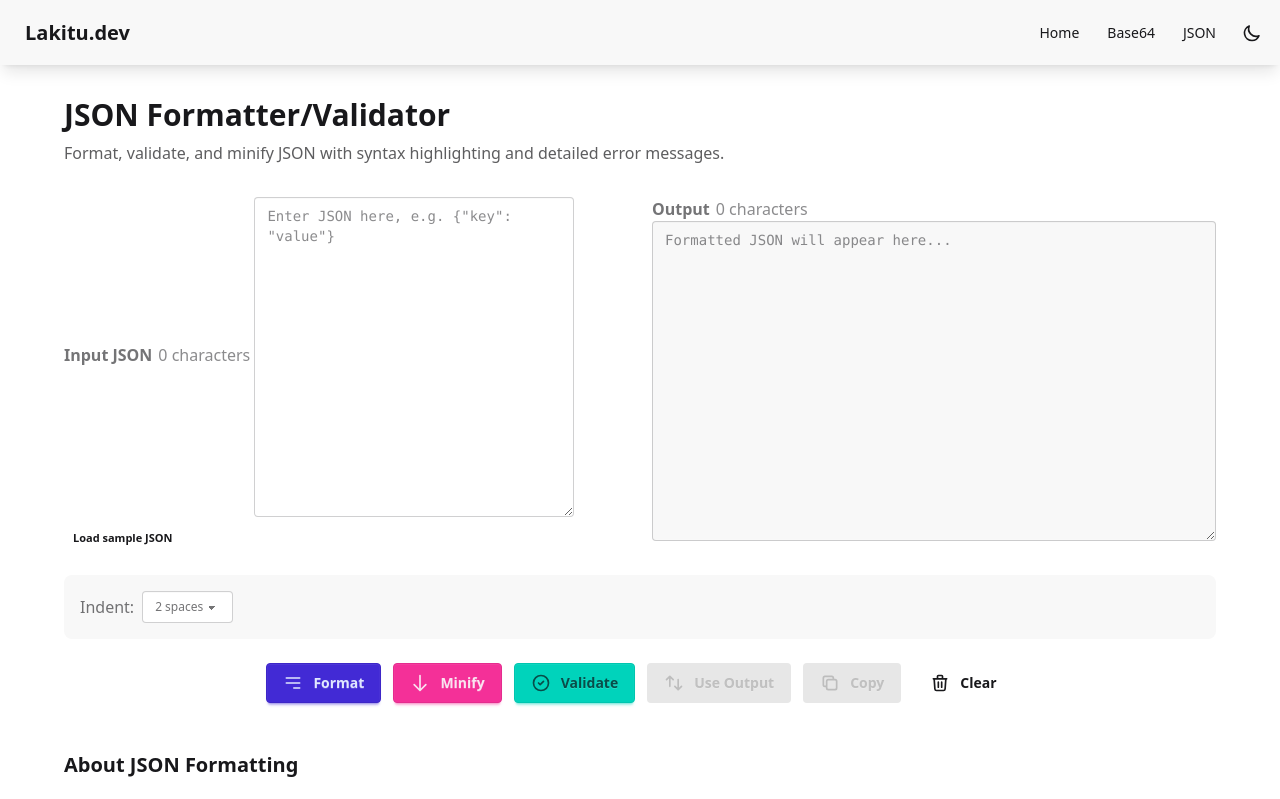
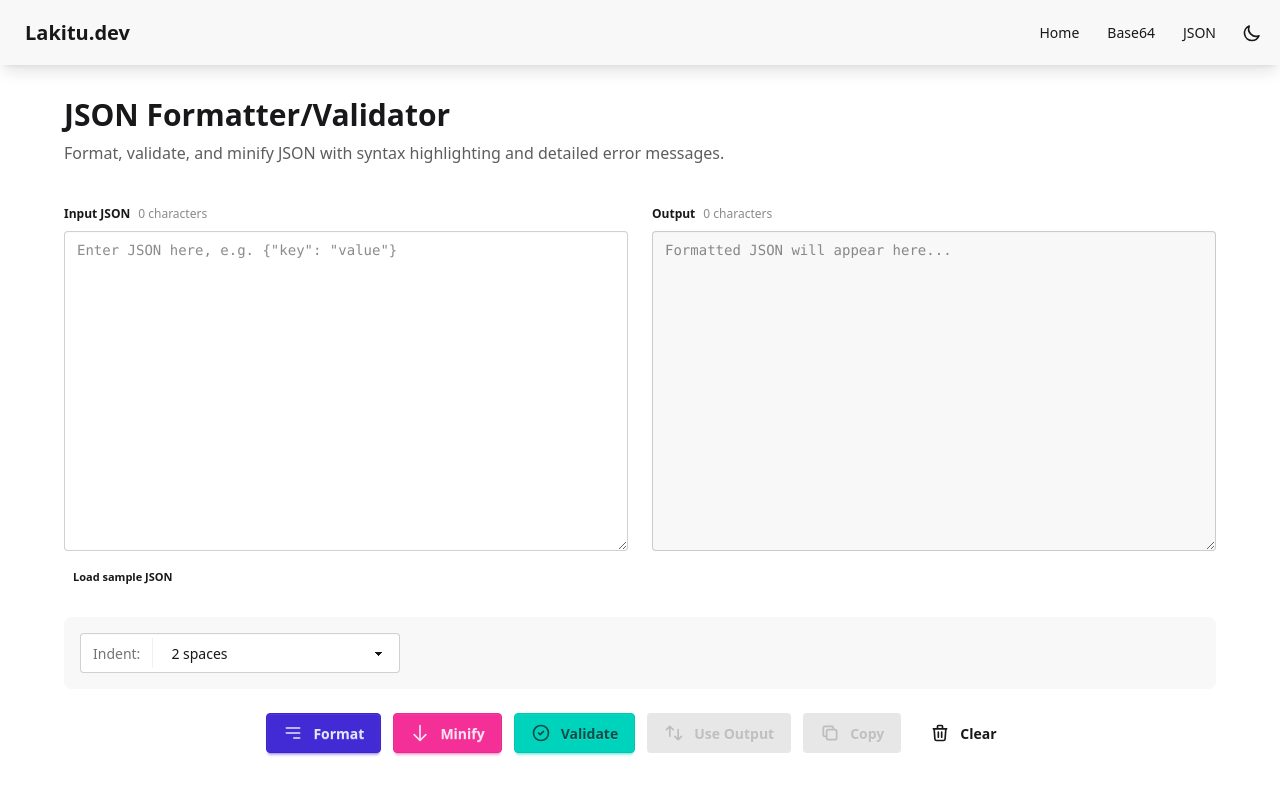
Before and after one commit to mikaelekberg/lakitu-dev-tools, a SvelteKit app: page /json in a window 1280 px wide. Shown: the top 799 px of the page. Built offline with nearby package versions, Linux system fonts and the light colour scheme.

Commit message:
fix: update form labels to DaisyUI v5 fieldset pattern

```diff
--- a/src/routes/base64/+page.svelte
+++ b/src/routes/base64/+page.svelte
@@ -88,33 +88,27 @@
 
 	<div class="grid grid-cols-1 lg:grid-cols-2 gap-6">
 		<!-- Input Section -->
-		<div class="form-control">
-			<label class="label" for="input-text">
-				<span class="label-text font-semibold">Input</span>
-				<span class="label-text-alt text-base-content/50">{input.length} characters</span>
-			</label>
+		<fieldset class="fieldset w-full">
+			<legend class="fieldset-legend">Input <span class="font-normal text-base-content/50">{input.length} characters</span></legend>
 			<textarea
 				id="input-text"
-				class="textarea textarea-bordered h-64 font-mono text-sm"
+				class="textarea textarea-bordered h-64 font-mono text-sm w-full"
 				placeholder="Enter text to encode or Base64 to decode..."
 				bind:value={input}
 			></textarea>
-		</div>
+		</fieldset>
 
 		<!-- Output Section -->
-		<div class="form-control">
-			<label class="label" for="output-text">
-				<span class="label-text font-semibold">Output</span>
-				<span class="label-text-alt text-base-content/50">{output.length} characters</span>
-			</label>
+		<fieldset class="fieldset w-full">
+			<legend class="fieldset-legend">Output <span class="font-normal text-base-content/50">{output.length} characters</span></legend>
 			<textarea
 				id="output-text"
-				class="textarea textarea-bordered h-64 font-mono text-sm bg-base-200"
+				class="textarea textarea-bordered h-64 font-mono text-sm bg-base-200 w-full"
 				placeholder="Result will appear here..."
 				readonly
 				value={output}
 			></textarea>
-		</div>
+		</fieldset>
 	</div>
 
 	<!-- Action Buttons -->
--- a/src/routes/json/+page.svelte
+++ b/src/routes/json/+page.svelte
@@ -201,14 +201,11 @@
 
 	<div class="grid grid-cols-1 lg:grid-cols-2 gap-6">
 		<!-- Input Section -->
-		<div class="form-control">
-			<label class="label" for="json-input">
-				<span class="label-text font-semibold">Input JSON</span>
-				<span class="label-text-alt text-base-content/50">{input.length} characters</span>
-			</label>
+		<fieldset class="fieldset w-full">
+			<legend class="fieldset-legend">Input JSON <span class="font-normal text-base-content/50">{input.length} characters</span></legend>
 			<textarea
 				id="json-input"
-				class="textarea textarea-bordered h-80 font-mono text-sm"
+				class="textarea textarea-bordered h-80 font-mono text-sm w-full"
 				placeholder={'Enter JSON here, e.g. {"key": "value"}'}
 				bind:value={input}
 			></textarea>
@@ -217,14 +214,11 @@
 					Load sample JSON
 				</button>
 			</div>
-		</div>
+		</fieldset>
 
 		<!-- Output Section -->
-		<div class="form-control">
-			<label class="label" for="json-output">
-				<span class="label-text font-semibold">Output</span>
-				<span class="label-text-alt text-base-content/50">{output.length} characters</span>
-			</label>
+		<fieldset class="fieldset w-full">
+			<legend class="fieldset-legend">Output <span class="font-normal text-base-content/50">{output.length} characters</span></legend>
 			<div class="relative">
 				{#if highlightedOutput}
 					<!-- Safe to use {@html} here because:
@@ -243,20 +237,18 @@
 					></textarea>
 				{/if}
 			</div>
-		</div>
+		</fieldset>
 	</div>
 
 	<!-- Options Bar -->
 	<div class="flex flex-wrap items-center gap-4 mt-6 p-4 bg-base-200 rounded-lg">
-		<div class="form-control">
-			<label class="label cursor-pointer gap-2">
-				<span class="label-text">Indent:</span>
-				<select class="select select-bordered select-sm" bind:value={indentSize}>
-					<option value={2}>2 spaces</option>
-					<option value={4}>4 spaces</option>
-				</select>
-			</label>
-		</div>
+		<label class="select">
+			<span class="label">Indent:</span>
+			<select bind:value={indentSize}>
+				<option value={2}>2 spaces</option>
+				<option value={4}>4 spaces</option>
+			</select>
+		</label>
 	</div>
 
 	<!-- Action Buttons -->
```
